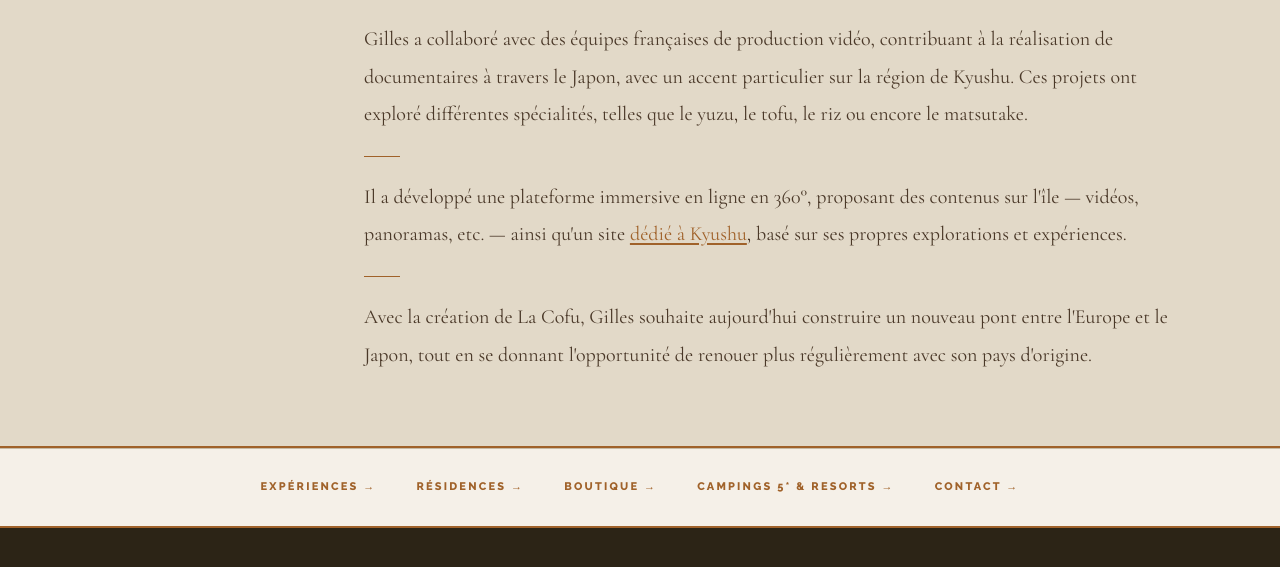
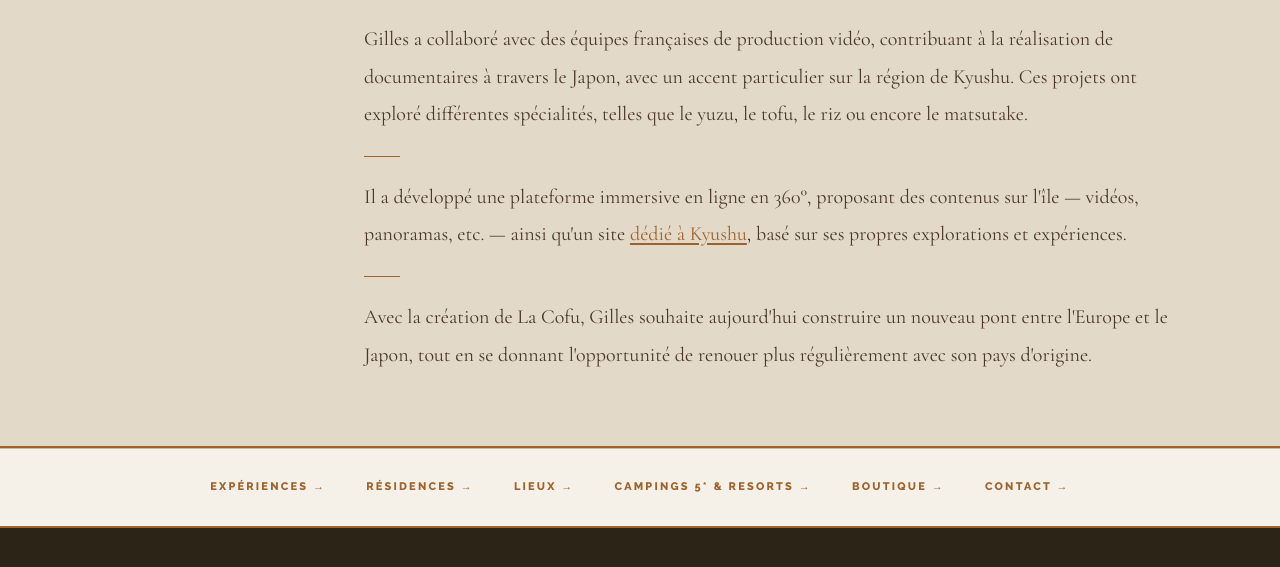
Before and after one commit to gilthebo/lacofu.com, a plain HTML site: page about.html in a window 1280 px wide. Shown: the part 2354-2921 px from the top of the page. Drawn offline with nearby package versions, Linux system fonts and the light colour scheme.

```diff
--- a/about.html
+++ b/about.html
@@ -271,8 +271,9 @@
   <div style="padding:28px 48px;max-width:1080px;margin:0 auto;display:flex;gap:40px;flex-wrap:wrap;justify-content:center">
     <a href="experiences.html" style="font-family:'Raleway',sans-serif;font-size:11px;font-weight:800;letter-spacing:.2em;text-transform:uppercase;color:var(--amber)"><span class="en">Experiences</span><span class="fr">Expériences</span> →</a>
     <a href="residencies.html" style="font-family:'Raleway',sans-serif;font-size:11px;font-weight:800;letter-spacing:.2em;text-transform:uppercase;color:var(--amber)"><span class="en">Residencies</span><span class="fr">Résidences</span> →</a>
+    <a href="locations.html" style="font-family:'Raleway',sans-serif;font-size:11px;font-weight:800;letter-spacing:.2em;text-transform:uppercase;color:var(--amber)"><span class="en">Locations</span><span class="fr">Lieux</span> →</a>
+    <a href="campings.html" style="font-family:'Raleway',sans-serif;font-size:11px;font-weight:800;letter-spacing:.2em;text-transform:uppercase;color:var(--amber)">Campings 5* & Resorts  →</a>
     <a href="shop.html" style="font-family:'Raleway',sans-serif;font-size:11px;font-weight:800;letter-spacing:.2em;text-transform:uppercase;color:var(--amber)"><span class="en">Shop</span><span class="fr">Boutique</span> →</a>
-    <a href="campings.html" style="font-family:'Raleway',sans-serif;font-size:11px;font-weight:800;letter-spacing:.2em;text-transform:uppercase;color:var(--amber)">Campings 5* & Resorts  →</a>
     <a href="contact.html" style="font-family:'Raleway',sans-serif;font-size:11px;font-weight:800;letter-spacing:.2em;text-transform:uppercase;color:var(--amber)">Contact →</a>
   </div>
 </div>
```
